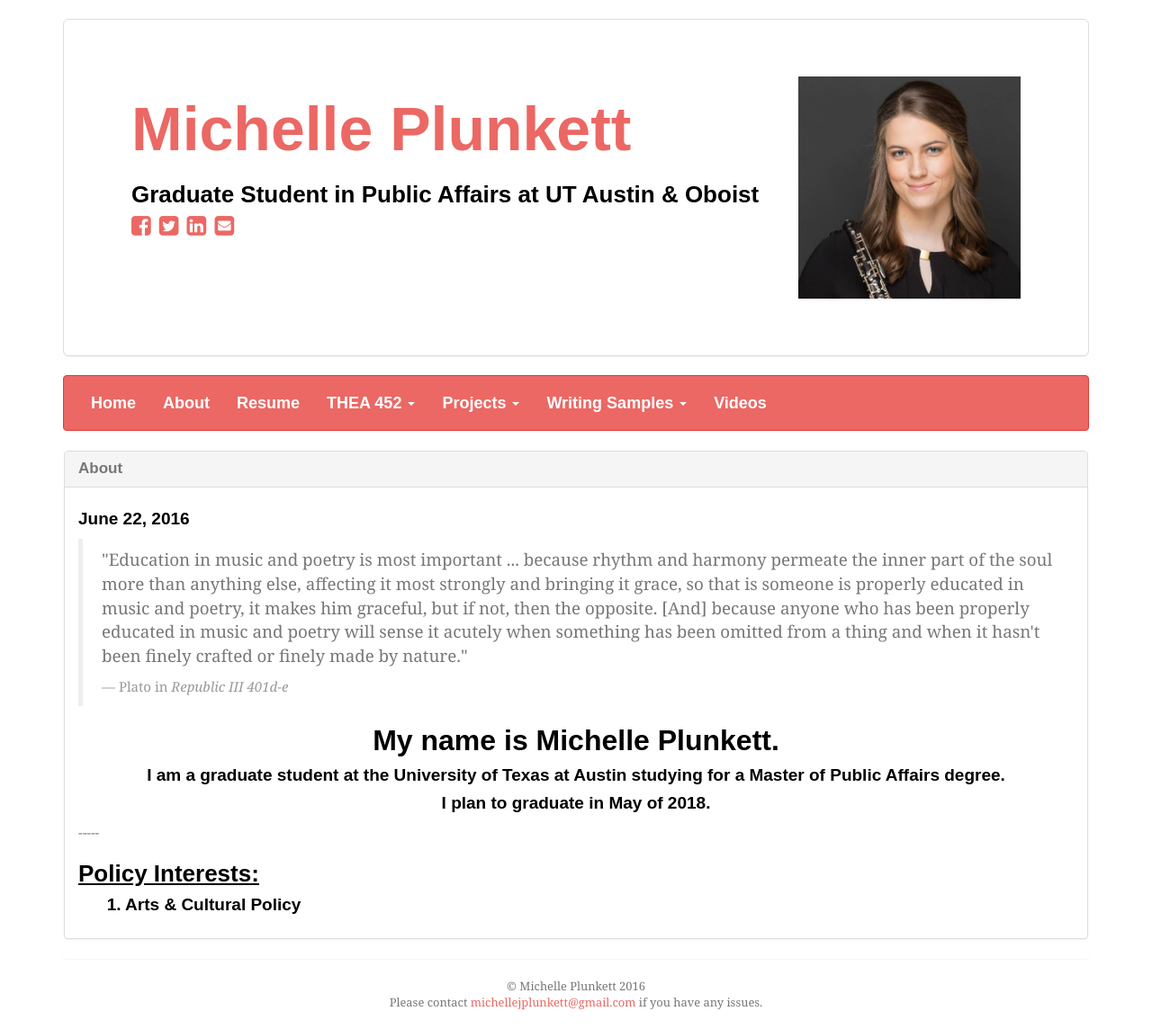
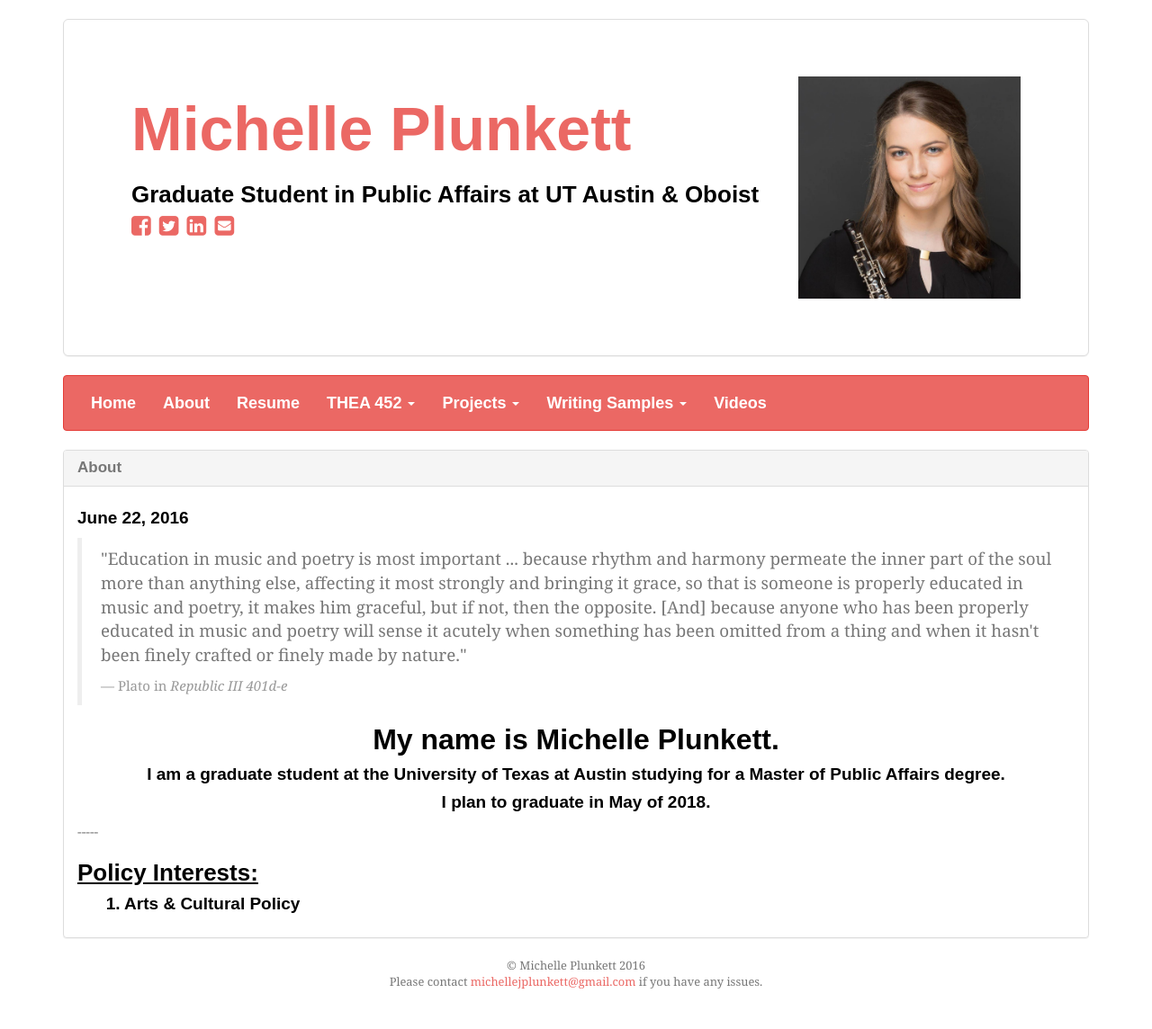
Before and after one commit to michelleplunkett/michelleplunkett.github.io, a Jekyll site: the page built from about.html, in a window 1280 px wide. Shown: the whole page at 90% size. Built offline with Jekyll 4.4.1, drawn with Linux system fonts in a browser that asks for light colours; nearby versions of some CDN libraries; some web fonts are replaced; Markdown is read by kramdown in place of the engine named in the settings; after the commit the page ends 1121 px from its top, so only the background shows below that.

Commit message:
Update about.html

```diff
--- a/about.html
+++ b/about.html
@@ -2,7 +2,7 @@
 layout: default
 ---
 
-  <div class="panel">
+  <div class="post">
     {% for post in site.categories.about %}
     <article class="box" id="{{ post.title }}">
 			<div class="panel panel-default">
```
